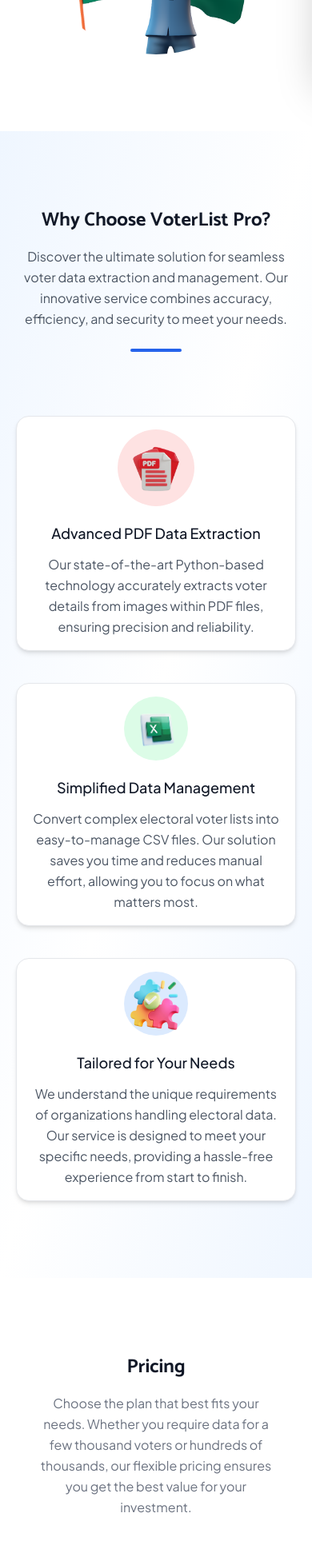
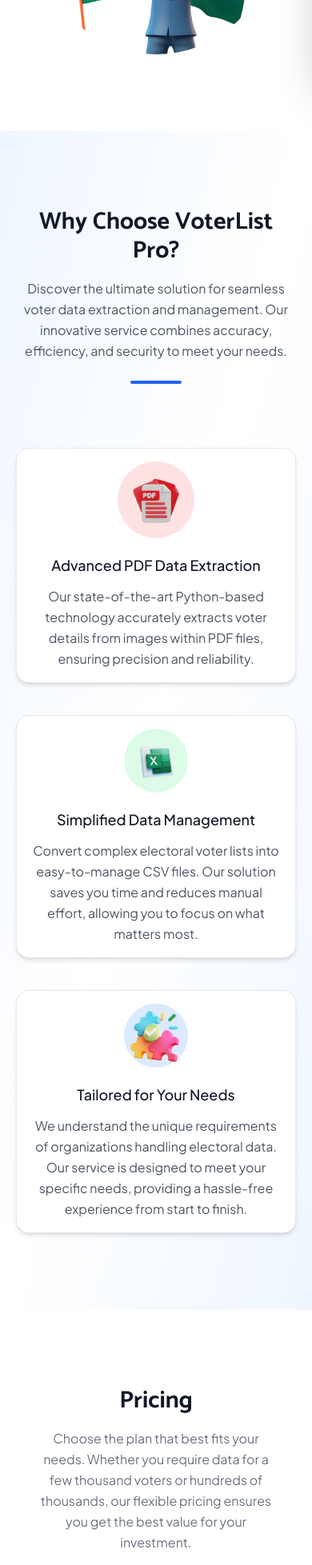
Before and after one commit to sushain-gupta/VoterList-Pro, a React (Vite) app: page / in a window 390 px wide. Shown: the part 746-2703 px from the top of the page at 80% size. Built offline with nearby package versions, Linux system fonts and the light colour scheme.

Commit message:
UI: font size consistency

```diff
--- a/src/views/FAQ.jsx
+++ b/src/views/FAQ.jsx
@@ -31,7 +31,7 @@ const FAQ = () => {
         <section id="faq" className="py-10 bg-gradient-to-br from-blue-50 via-white to-blue-50 sm:py-16 lg:py-24">
             <div className="px-4 mx-auto sm:px-6 lg:px-8 max-w-7xl">
                 <div className="max-w-2xl mx-auto text-center">
-                    <h2 className="text-3xl font-bold leading-tight text-black sm:text-4xl lg:text-5xl">Frequently Asked Questions</h2>
+                    <h2 className="sm:text-4xl text-3xl font-bold leading-tight text-black heading">Frequently Asked Questions</h2>
                     <p className="max-w-xl mx-auto mt-4 text-base leading-relaxed text-gray-600">Here you will find answers to the frequently asked questions</p>
                 </div>
 
--- a/src/views/Pricing.jsx
+++ b/src/views/Pricing.jsx
@@ -30,7 +30,7 @@ Thank you.`;
         <section id="pricing" className="text-gray-600 flex px-5 py-24">
             <div className="container px-5 mx-auto">
                 <div className="flex flex-col text-center w-full mb-14">
-                    <h2 className="sm:text-4xl text-2xl font-bold text-gray-900 mb-4 heading">Pricing</h2>
+                    <h2 className="sm:text-4xl text-3xl font-bold text-gray-900 mb-4 heading">Pricing</h2>
 
                     <p className="lg:w-2/3 mx-auto leading-relaxed text-base text-gray-500">
                         Choose the plan that best fits your needs. Whether you require data for a few thousand voters or hundreds of thousands, our flexible pricing ensures you get the best value for your investment.
--- a/src/views/Why.jsx
+++ b/src/views/Why.jsx
@@ -7,7 +7,7 @@ const Why = () => {
         <section id="features" className="text-gray-600 flex px-5 py-24 bg-gradient-to-br from-blue-50 via-white to-blue-50">
             <div className="container mx-auto">
                 <div className="text-center mb-20">
-                    <h2 className="sm:text-4xl text-2xl font-bold text-gray-900 mb-4 heading">Why Choose VoterList Pro?</h2>
+                    <h2 className="sm:text-4xl text-3xl font-bold text-gray-900 mb-4 heading">Why Choose VoterList Pro?</h2>
 
                     <p className="text-base leading-relaxed xl:w-2/4 lg:w-3/4 mx-auto text-gray-500s">Discover the ultimate solution for seamless voter data extraction and management. Our innovative service combines accuracy, efficiency, and security to meet your needs.</p>
                     <div className="flex mt-6 justify-center">
```
